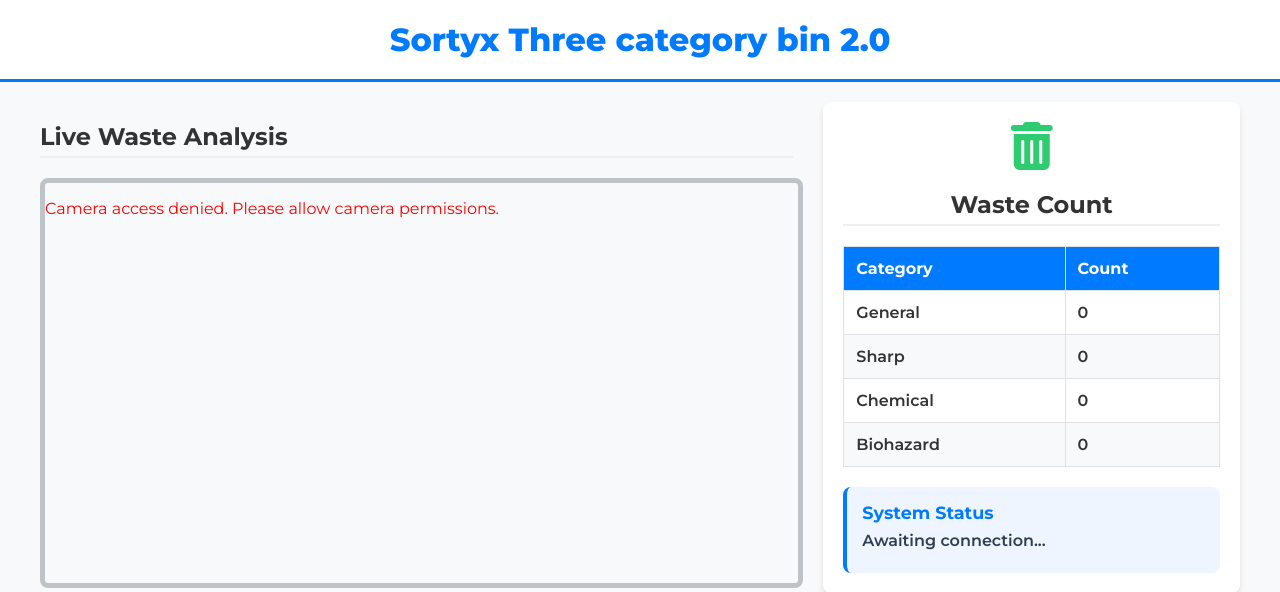
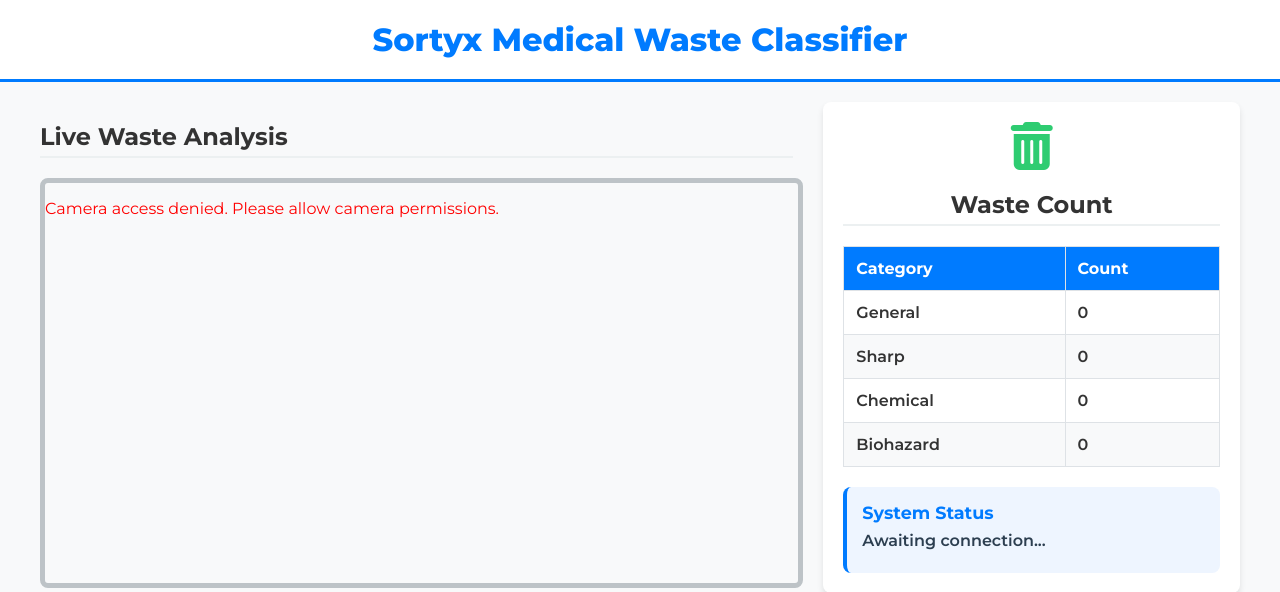
Before and after one commit to SortyxAI/sortyx-medical_bin, a FastAPI app: page / in a window 1280 px wide. Shown: the top 592 px of the page. Run offline with FastAPI, Linux system fonts and the light colour scheme.

Commit message:
Update index.html

```diff
--- a/templates/index.html
+++ b/templates/index.html
@@ -3,7 +3,7 @@
 <head>
     <meta charset="UTF-8">
     <meta name="viewport" content="width=device-width, initial-scale=1.0">
-    <title>Sortyx Three Category Bin 2.0</title>
+    <title>Sortyx Medical Waste Classifier</title>
 
     <link href="https://fonts.googleapis.com/css2?family=Montserrat:wght@300;400;600;700;800&display=swap" rel="stylesheet">
     <link href="https://cdnjs.cloudflare.com/ajax/libs/font-awesome/6.4.0/css/all.min.css" rel="stylesheet">
@@ -93,6 +93,7 @@
             margin-top: 10px;
             color: #e74c3c;
         }
+
 
         .camera-video {
             width: 100%;
@@ -199,7 +200,7 @@
 </head>
 <body>
     <header>
-        <h1>Sortyx Three category bin 2.0</h1>
+        <h1>Sortyx Medical Waste Classifier</h1>
     </header>
 
     <main class="container">
@@ -352,9 +353,11 @@
                         }
 
 
-                        // Logic for video display
+                        // Logic for displaying the video
                         if (label in STATUS_MESSAGES) {
+                            // System Status (NO_MOTION, INIT, etc.)
 
+                            // Handle countdown messages specially
                             if (label === "ANALYZING_COUNTDOWN") {
                                 video.style.display = "block";
                                 introImage.style.display = "none";
@@ -371,7 +374,7 @@
                                 systemStatusEl.textContent = status.text + `${data.countdown}s`;
                                 systemStatusEl.style.color = status.color;
 
-                                // Keep showing the model indicator and last result during countdown
+
                                 modelIndicatorEl.textContent = "⚡ Powered by YOLO Model";
                                 modelIndicatorEl.style.color = "#2ecc71";
 
@@ -387,10 +390,10 @@
                                 systemStatusEl.textContent = status.text;
                                 systemStatusEl.style.color = status.color;
 
-                                // Clear model indicator when no classification is happening
+
                                 modelIndicatorEl.textContent = "";
 
-                                // Clear classification result display
+
                                 resultEl.textContent = STATUS_MESSAGES["NO_MOTION"].text;
                                 confidenceEl.textContent = "";
                             }
@@ -400,27 +403,53 @@
                             video.style.display = "block";
                             introImage.style.display = "none";
 
-                            // Handle low confidence classifications
-                            if (label.endsWith("_LOW_CONF")) {
+
+                            if (label === "GEMINI_FEED_NOT_PRESENT") {
+                                systemStatusEl.textContent = "Gemini API - No valid API key";
+                                systemStatusEl.style.color = "#e67e22"; // Orange for missing API
+                                modelIndicatorEl.textContent = "⚠️ Gemini Feed Not Available";
+                                modelIndicatorEl.style.color = "#e67e22";
+                                resultEl.textContent = "Classification: gemini feed not present";
+                                confidenceEl.textContent = "";
+                            }
+
+                            else if (label.endsWith("_LOW_CONF")) {
                                 const actualLabel = label.replace("_LOW_CONF", "");
                                 systemStatusEl.textContent = "YOLO Model - Low Confidence Level";
-                                systemStatusEl.style.color = "#f1c40f"; // Yellow for low conf
+                                systemStatusEl.style.color = "#f1c40f"; // Yellow for low confidence
                                 modelIndicatorEl.textContent = "⚠️ Low Confidence Detection";
                                 modelIndicatorEl.style.color = "#f1c40f";
                                 resultEl.textContent = `Classification: ${actualLabel} (Low Conf.)`;
+                                if (data.confidence !== undefined && data.confidence > 0) {
+                                    confidenceEl.textContent = `${(data.confidence * 100).toFixed(2)}%`;
                                 } else {
-                                // High confidence classification
+                                    confidenceEl.textContent = "";
+                                }
+                            } else {
+                                // Regular classification - check which model was used
+                                if (data.model_used === "YOLO") {
                                     systemStatusEl.textContent = "YOLO Model - Object Classified";
                                     systemStatusEl.style.color = "#2ecc71"; // Green for YOLO
-                                modelIndicatorEl.textContent = "⚡ Powered by YOLO Model";
+                                    modelIndicatorEl.textContent = "⚡ Powered by YOLO";
                                     modelIndicatorEl.style.color = "#2ecc71";
+                                } else if (data.model_used === "GEMINI") {
+                                    systemStatusEl.textContent = "Gemini AI - Object Classified";
+                                    systemStatusEl.style.color = "#9b59b6"; // Purple for Gemini
+                                    modelIndicatorEl.textContent = "🤖 Powered by Gemini";
+                                    modelIndicatorEl.style.color = "#9b59b6";
+                                } else {
+                                    systemStatusEl.textContent = "Object Classified";
+                                    systemStatusEl.style.color = "#2ecc71";
+                                    modelIndicatorEl.textContent = "🔍 AI Classification";
+                                    modelIndicatorEl.style.color = "#2ecc71";
+                                }
                                 resultEl.textContent = `Classification: ${label}`;
-                            }
 
                                 if (data.confidence !== undefined && data.confidence > 0) {
                                     confidenceEl.textContent = `${(data.confidence * 100).toFixed(2)}%`;
                                 } else {
                                     confidenceEl.textContent = "";
+                                }
                             }
                         }
 
```
Lines whose indentation alone changed are shown as unchanged.
